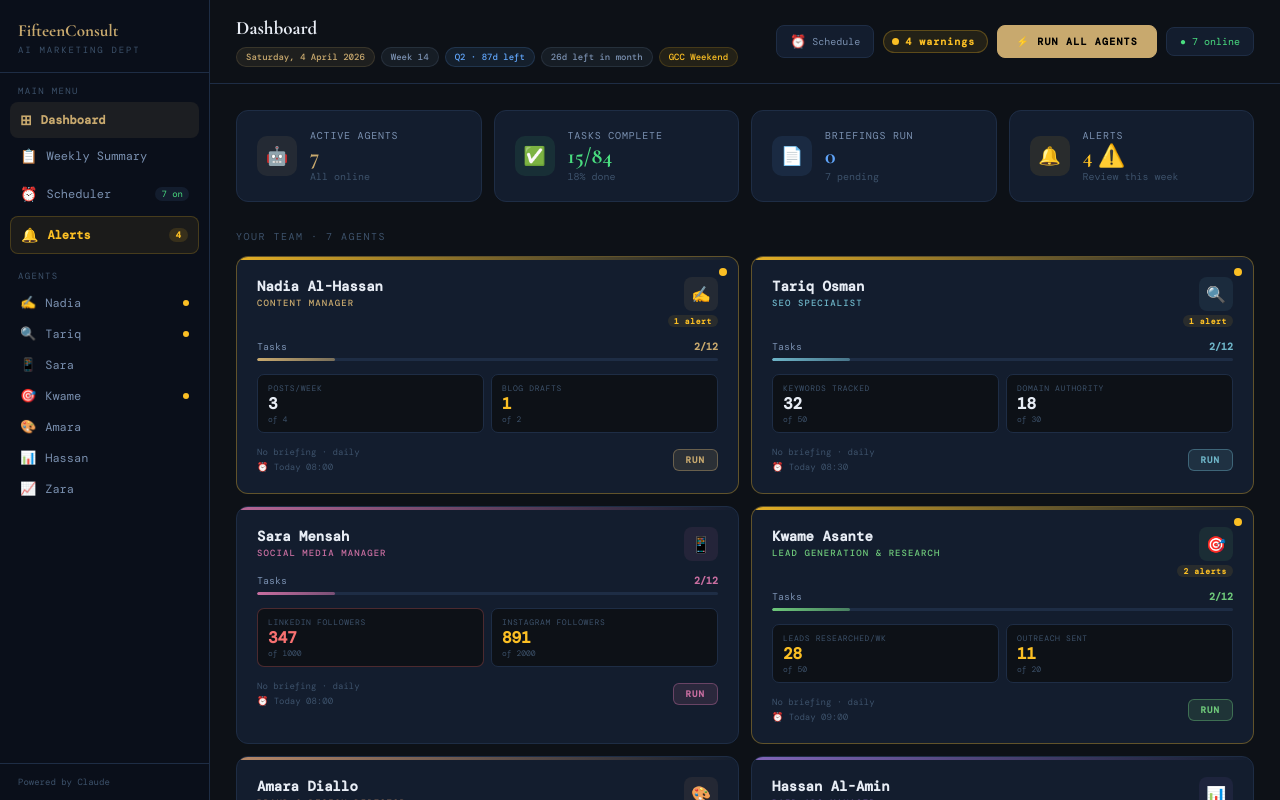
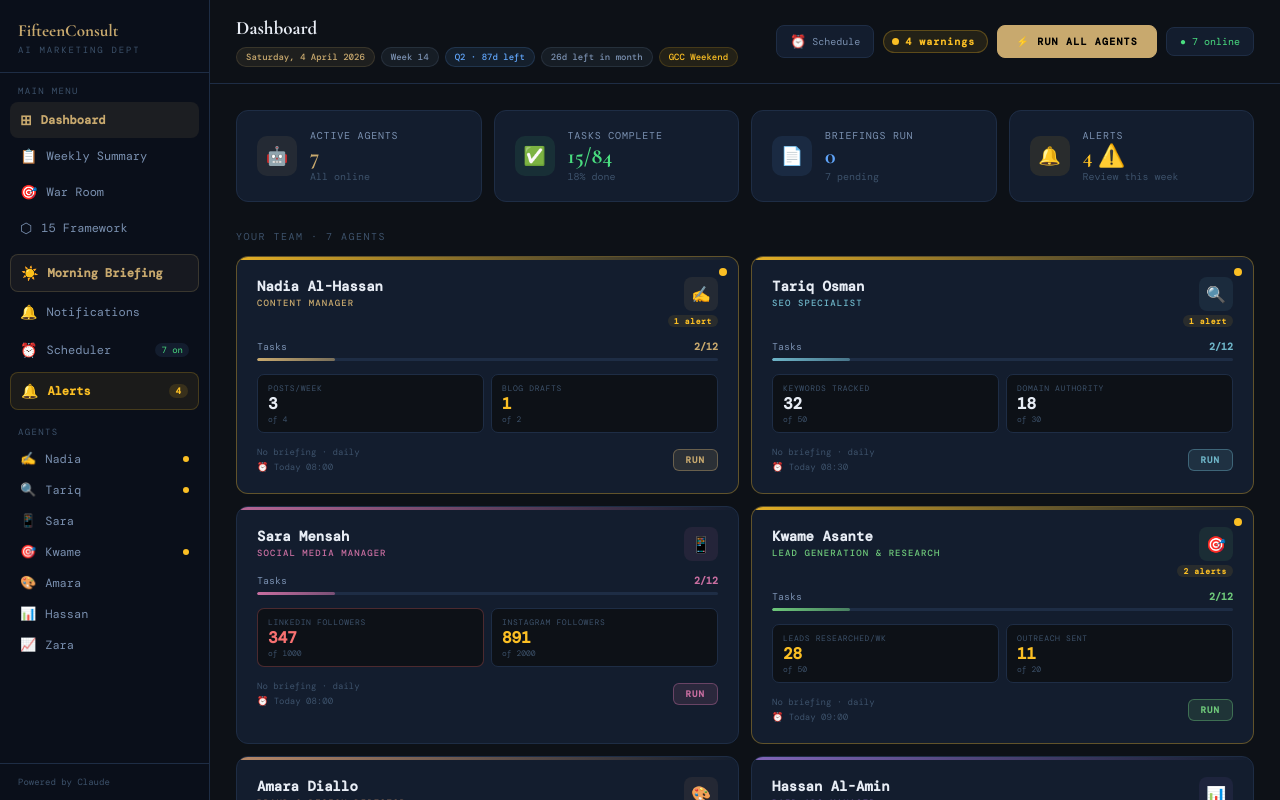
Before and after one commit to sadick22/fifteenconsult, a React (Vite) app in the folder fifteenconsult-dashboard/: page / in a window 1280 px wide. Shown: the top 800 px of the page. Built offline with nearby package versions, Linux system fonts and the light colour scheme; a web font is replaced by a local one.

Commit message:
Update App.jsx

```diff
--- a/fifteenconsult-dashboard/src/App.jsx
+++ b/fifteenconsult-dashboard/src/App.jsx
@@ -7,6 +7,11 @@ import { AlertBadge, AlertsPanel, AlertStrip } from "./components/AlertsPanel.js
 import CustomPrompt from "./components/CustomPrompt.jsx";
 import CopyToolbar from "./components/CopyToolbar.jsx";
 import SchedulerPanel from "./components/SchedulerPanel.jsx";
+import AgentChat from "./components/AgentChat.jsx";
+import MorningBriefing from "./components/MorningBriefing.jsx";
+import WarRoom from "./components/WarRoom.jsx";
+import FifteenFramework from "./components/FifteenFramework.jsx";
+import NotificationCentre, { addNotification } from "./components/NotificationCentre.jsx";
 import { loadSchedules, saveSchedules, updateAgentSchedule, getDueAgents, getNextRun, formatNextRun, markRun } from "./lib/scheduler.js";
 
 // ── THEME ─────────────────────────────────────────────────────────────────────
@@ -405,6 +410,8 @@ function MemberDetail({ member, taskStates, output, streaming, alerts, onToggleT
 
       <OutputLog agentId={member.id} output={displayOutput} color={member.color} isStreaming={isStreaming} onHistory={()=>setShowHistory(true)}/>
 
+      <AgentChat member={member} lastOutput={displayOutput}/>
+
       <div style={{ background:T.card,border:`1px solid ${T.border}`,borderRadius:12,padding:20,marginTop:16 }}>
         <div style={{ fontSize:10,color:T.textDim,letterSpacing:"0.15em",textTransform:"uppercase",marginBottom:12 }}>System Prompt</div>
         <pre style={{ fontSize:10,color:T.textDim,lineHeight:1.8,whiteSpace:"pre-wrap",fontFamily:"var(--font-mono)",maxHeight:160,overflowY:"auto",background:T.base,padding:12,borderRadius:8 }}>{member.systemPrompt}</pre>
@@ -488,7 +495,7 @@ function WeeklySummary({ outputs, streaming, onRunAll, histories, alerts }) {
 }
 
 // ── SIDEBAR ───────────────────────────────────────────────────────────────────
-function Sidebar({ activeTab, setActiveTab, activeMember, setActiveMember, streaming, histories, alerts, onOpenAlerts, onOpenScheduler, scheduleActiveCount }) {
+function Sidebar({ activeTab, setActiveTab, activeMember, setActiveMember, streaming, histories, alerts, onOpenAlerts, onOpenScheduler, scheduleActiveCount, onOpenMorning, onOpenNotifications, activeView }) {
   const red   = alerts.filter(a=>a.level==="red").length;
   const amber = alerts.filter(a=>a.level==="amber").length;
   const green = alerts.filter(a=>a.level==="green").length;
@@ -506,7 +513,7 @@ function Sidebar({ activeTab, setActiveTab, activeMember, setActiveMember, strea
       <nav style={{ padding:"12px 10px",flex:1,overflowY:"auto" }}>
         <div style={{ fontSize:9,color:T.textDim,letterSpacing:"0.15em",textTransform:"uppercase",marginBottom:5,padding:"0 8px" }}>Main Menu</div>
 
-        {[{id:"dashboard",label:"Dashboard",icon:"⊞"},{id:"summary",label:"Weekly Summary",icon:"📋"}].map(item=>{
+        {[{id:"dashboard",label:"Dashboard",icon:"⊞"},{id:"summary",label:"Weekly Summary",icon:"📋"},{id:"warroom",label:"War Room",icon:"🎯"},{id:"framework",label:"15 Framework",icon:"⬡"}].map(item=>{
           const active=activeTab===item.id&&!activeMember;
           return (
             <button key={item.id} onClick={()=>{setActiveTab(item.id);setActiveMember(null);}} style={{ width:"100%",background:active?T.gold+"18":"none",border:"none",borderRadius:8,padding:"9px 10px",fontSize:12,fontWeight:active?600:400,color:active?T.gold:T.textMid,display:"flex",alignItems:"center",gap:9,cursor:"pointer",transition:"all 0.15s",textAlign:"left",fontFamily:"var(--font-mono)" }}
@@ -518,6 +525,20 @@ function Sidebar({ activeTab, setActiveTab, activeMember, setActiveMember, strea
         })}
 
         {/* Alerts button */}
+        <button onClick={onOpenMorning} style={{ width:"100%",background:T.gold+"12",border:`1px solid ${T.gold}33`,borderRadius:8,padding:"9px 10px",fontSize:12,fontWeight:600,color:T.gold,display:"flex",alignItems:"center",gap:9,cursor:"pointer",transition:"all 0.15s",textAlign:"left",fontFamily:"var(--font-mono)",marginTop:8 }}
+          onMouseEnter={e=>e.currentTarget.style.background=T.gold+"22"}
+          onMouseLeave={e=>e.currentTarget.style.background=T.gold+"12"}>
+          <span style={{ fontSize:14 }}>☀️</span>
+          <span style={{ flex:1 }}>Morning Briefing</span>
+        </button>
+
+        <button onClick={onOpenNotifications} style={{ width:"100%",background:"none",border:"none",borderRadius:8,padding:"9px 10px",fontSize:12,fontWeight:400,color:T.textMid,display:"flex",alignItems:"center",gap:9,cursor:"pointer",transition:"all 0.15s",textAlign:"left",fontFamily:"var(--font-mono)",marginTop:2 }}
+          onMouseEnter={e=>e.currentTarget.style.background=T.card}
+          onMouseLeave={e=>e.currentTarget.style.background="none"}>
+          <span style={{ fontSize:14 }}>🔔</span>
+          <span style={{ flex:1 }}>Notifications</span>
+        </button>
+
         <button onClick={onOpenScheduler} style={{ width:"100%",background:"none",border:"none",borderRadius:8,padding:"9px 10px",fontSize:12,fontWeight:400,color:T.textMid,display:"flex",alignItems:"center",gap:9,cursor:"pointer",transition:"all 0.15s",textAlign:"left",fontFamily:"var(--font-mono)",marginTop:2 }}
           onMouseEnter={e=>e.currentTarget.style.background=T.card}
           onMouseLeave={e=>e.currentTarget.style.background="none"}>
@@ -568,7 +589,10 @@ export default function App() {
   const [activeMember,setActiveMember] = useState(null);
   const [streaming,setStreaming]       = useState(null);
   const [showAlerts,setShowAlerts]     = useState(false);
-  const [showScheduler,setShowScheduler] = useState(false);
+  const [showScheduler,setShowScheduler]   = useState(false);
+  const [showNotifications,setShowNotifications] = useState(false);
+  const [showMorningBriefing,setShowMorningBriefing] = useState(false);
+  const [activeView,setActiveView]         = useState("dashboard"); // dashboard|warroom|framework
   const [schedules,setSchedules]       = useState(()=>loadSchedules());
   const [outputs,setOutputs]           = useState(stored.outputs||{});
   const [taskStates,setTaskStates]     = useState(()=>{
@@ -612,6 +636,9 @@ export default function App() {
       if(finalText&&!finalText.startsWith("⚠")) {
         const newHistory=pushHistory(member.id,{text:finalText,timestamp:t,customPrompt,weekNum:getDateContext().weekNum});
         setHistories(prev=>({...prev,[member.id]:newHistory}));
+        addNotification("briefing",`${member.name} briefing complete`,`${member.role} · ${t}`,member.id);
+      } else if(finalText.startsWith("⚠")) {
+        addNotification("error",`${member.name} briefing failed`,finalText.slice(0,80),member.id);
       }
     }
   },[streaming]);
@@ -656,13 +683,13 @@ export default function App() {
 
   return (
     <div style={{ display:"flex",minHeight:"100vh",background:T.base,color:T.text,fontFamily:"var(--font-mono)" }}>
-      <Sidebar activeTab={activeTab} setActiveTab={setActiveTab} activeMember={activeMember} setActiveMember={setActiveMember} streaming={streaming} histories={histories} alerts={alerts} onOpenAlerts={()=>setShowAlerts(true)} onOpenScheduler={()=>setShowScheduler(true)} scheduleActiveCount={Object.values(schedules).filter(s=>s.enabled&&s.frequency!=="disabled").length}/>
+      <Sidebar activeTab={activeTab} setActiveTab={setActiveTab} activeMember={activeMember} setActiveMember={setActiveMember} streaming={streaming} histories={histories} alerts={alerts} onOpenAlerts={()=>setShowAlerts(true)} onOpenScheduler={()=>setShowScheduler(true)} scheduleActiveCount={Object.values(schedules).filter(s=>s.enabled&&s.frequency!=="disabled").length} onOpenMorning={()=>setShowMorningBriefing(true)} onOpenNotifications={()=>setShowNotifications(true)} activeView={activeView}/>
 
       <div style={{ flex:1,display:"flex",flexDirection:"column",overflow:"auto" }}>
         <header style={{ padding:"16px 26px",borderBottom:`1px solid ${T.border}`,display:"flex",justifyContent:"space-between",alignItems:"center",background:T.base,position:"sticky",top:0,zIndex:50 }}>
           <div>
             <div style={{ fontSize:19,fontWeight:700,color:T.text,fontFamily:"var(--font-display)",marginBottom:8 }}>
-              {activeMember?activeMember.name:activeTab==="dashboard"?"Dashboard":"Weekly Summary"}
+              {activeMember?activeMember.name:activeView==="warroom"?"War Room":activeView==="framework"?"The Fifteen Framework":activeTab==="dashboard"?"Dashboard":"Weekly Summary"}
             </div>
             <DateBadge/>
           </div>
@@ -674,7 +701,7 @@ export default function App() {
               <span style={{ fontSize:10,color:T.textMid }}>Schedule</span>
             </button>
             <AlertBadge alerts={alerts} onClick={()=>setShowAlerts(true)}/>
-            {!activeMember&&(
+            {!activeMember&&activeView==="dashboard"&&(
               <button onClick={runAll} disabled={!!streaming} style={{ background:!!streaming?"transparent":T.gold,color:!!streaming?T.gold:"#000",border:`1px solid ${T.gold}`,padding:"9px 18px",fontSize:10,fontWeight:700,letterSpacing:"0.12em",textTransform:"uppercase",cursor:!!streaming?"not-allowed":"pointer",borderRadius:8,fontFamily:"var(--font-mono)",transition:"all 0.2s" }}>
                 {!!streaming?`● ${TEAM.find(m=>m.id===streaming)?.name||"Running"}...`:"⚡ Run All Agents"}
               </button>
@@ -686,6 +713,19 @@ export default function App() {
         </header>
 
         <main style={{ padding:26,flex:1 }}>
+          {showMorningBriefing&&(
+            <MorningBriefing
+              outputs={outputs} alerts={alerts} taskStates={taskStates}
+              streaming={streaming} onRunAll={runAll}
+              onClose={()=>setShowMorningBriefing(false)}
+            />
+          )}
+          {showNotifications&&(
+            <NotificationCentre
+              onClose={()=>setShowNotifications(false)}
+              onAgentClick={(agentId)=>{ setActiveMember(TEAM.find(m=>m.id===agentId)); setShowNotifications(false); }}
+            />
+          )}
           {showAlerts&&(
             <AlertsPanel alerts={alerts} onClose={()=>setShowAlerts(false)} onAgentClick={(agentId)=>{ setActiveMember(TEAM.find(m=>m.id===agentId)); setShowAlerts(false); }}/>
           )}
@@ -731,6 +771,8 @@ export default function App() {
           )}
 
           {!activeMember&&activeTab==="summary"&&<WeeklySummary outputs={outputs} streaming={streaming} onRunAll={runAll} histories={histories} alerts={alerts}/>}
+          {!activeMember&&activeView==="warroom"&&<WarRoom alerts={alerts} taskStates={taskStates} outputs={outputs}/>}
+          {!activeMember&&activeView==="framework"&&<FifteenFramework/>}
         </main>
       </div>
     </div>
```
